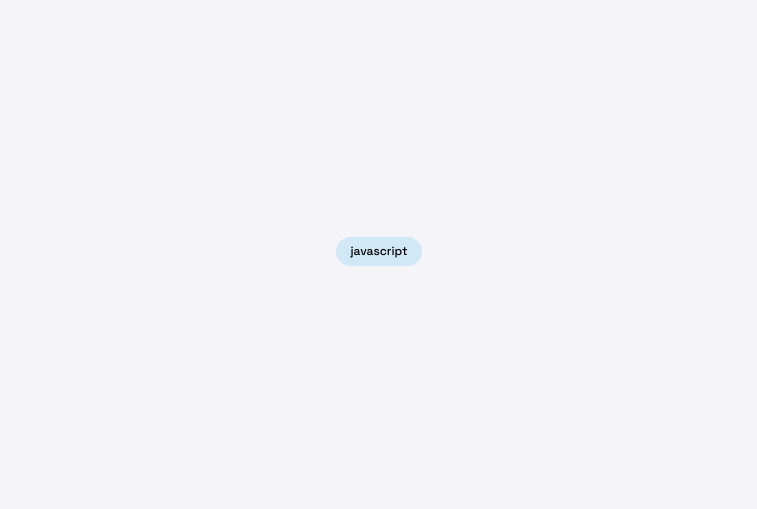
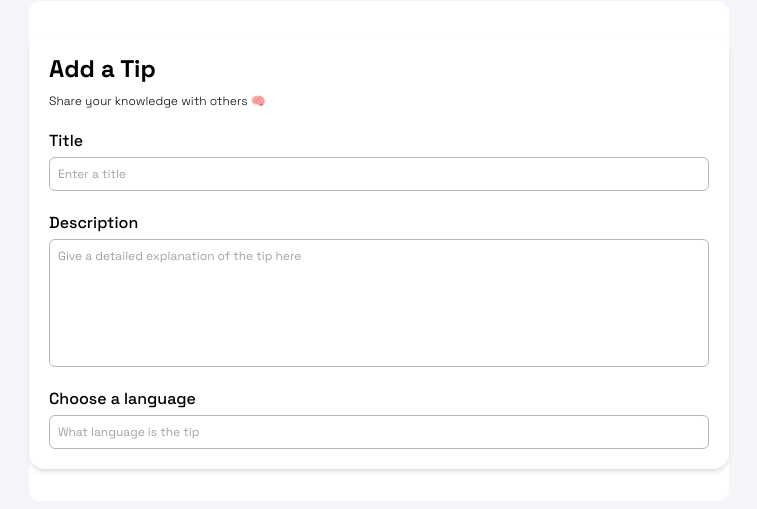
Before and after one commit to accamamuhammad/TipSearchApp, a React (Vite) app: page / in a window 1280 px wide. Shown: the part 149-658 px from the top of the page, without its empty margins (261-1018 px from the left). Built offline with nearby package versions, Linux system fonts and the light colour scheme.

Commit message:
form design

```diff
--- a/src/App.jsx
+++ b/src/App.jsx
@@ -1,11 +1,15 @@
 import "./App.css";
+import Form from "./components/Form";
+/**
 import Label from "./components/label";
+<Label language={"javascript"} />
+*/
 
 function App() {
   return (
     <main className="w-screen h-screen bg-mainBG flex items-center justify-center">
-      <div>
-        <Label language={"javascript"} />
+      <div className="w-screen md:w-[700px] h-[500px] mx-5 md:mx-0 rounded-xl bg-white flex items-center justify-center">
+        <Form />
       </div>
     </main>
   );
--- /dev/null
+++ b/src/components/Form.jsx
@@ -0,0 +1,50 @@
+const Form = () => {
+  const InputStyling =
+    "w-full border-[0.5px] p-2 text-black font-sgRegular text-xs rounded-md border-formStroke";
+
+  return (
+    <section className="md:w-full w-[480px] h-fit p-5 gap-5 rounded-2xl shadow-md flex flex-col items-start justify-start">
+      <div className="flex flex-col gap-2">
+        <h1 className="font-sgBold text-2xl">Add a Tip</h1>
+        <p className="font-sgLight text-xs">
+          Share your knowledge with others 🧠
+        </p>
+      </div>
+      <div className="w-full flex gap-1 flex-col items-start">
+        <label htmlFor="title" className="text-black font-sgMedium">
+          Title
+        </label>
+        <input
+          type="text"
+          name="title"
+          placeholder="Enter a title"
+          className={InputStyling}
+        />
+      </div>
+      <div className="w-full flex gap-1 flex-col items-start">
+        <label htmlFor="description" className="text-black font-sgMedium">
+          Description
+        </label>
+        <textarea
+          type="text"
+          name="description"
+          placeholder="Give a detailed explanation of the tip here"
+          className={`${InputStyling} ${"h-32 flex items-start justify-start resize-none"}`}
+        />
+      </div>
+      <div className="w-full flex gap-1 flex-col items-start">
+        <label htmlFor="language" className="text-black font-sgMedium">
+          Choose a language
+        </label>
+        <input
+          type="text"
+          name="language"
+          placeholder="What language is the tip"
+          className={InputStyling}
+        />
+      </div>
+    </section>
+  );
+};
+
+export default Form;
```
